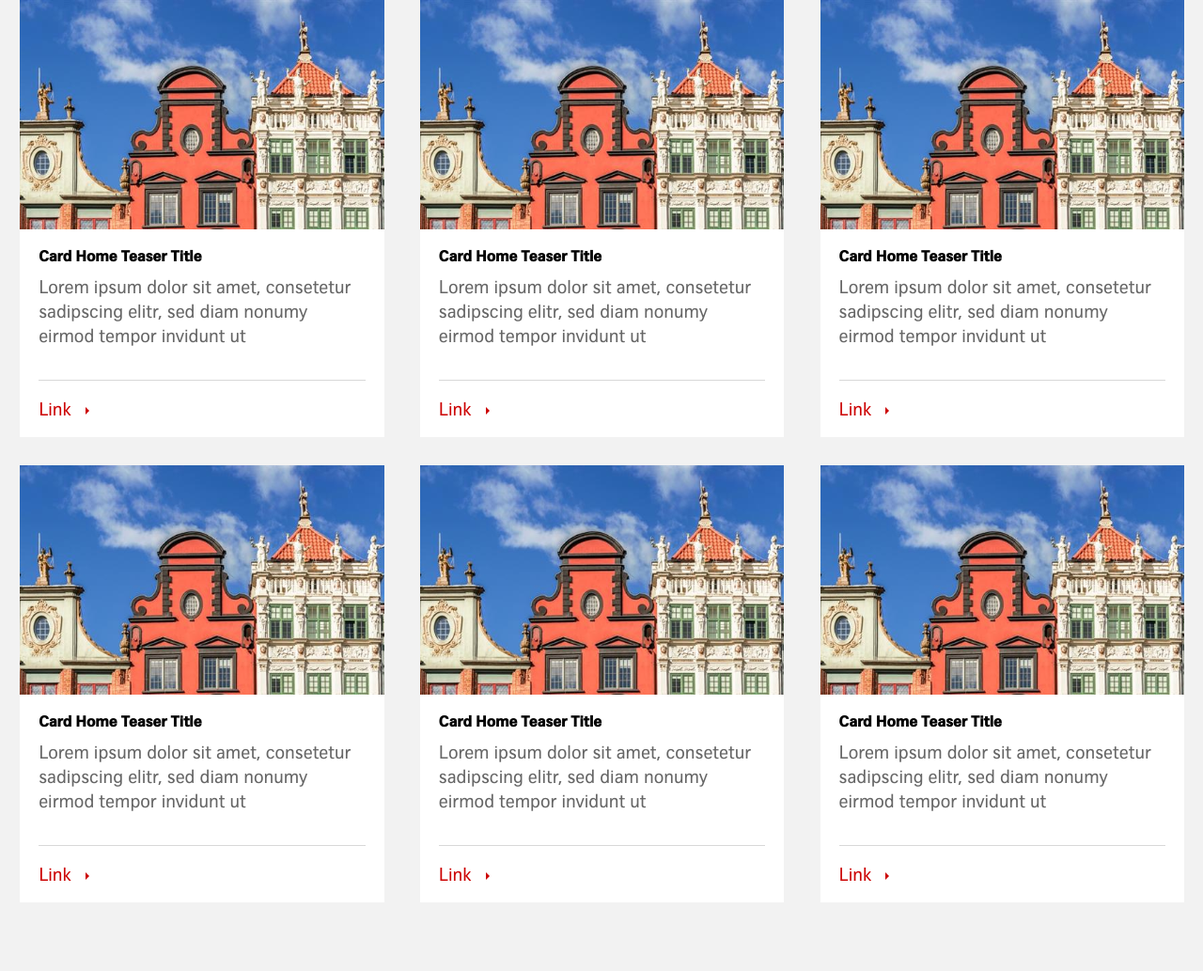
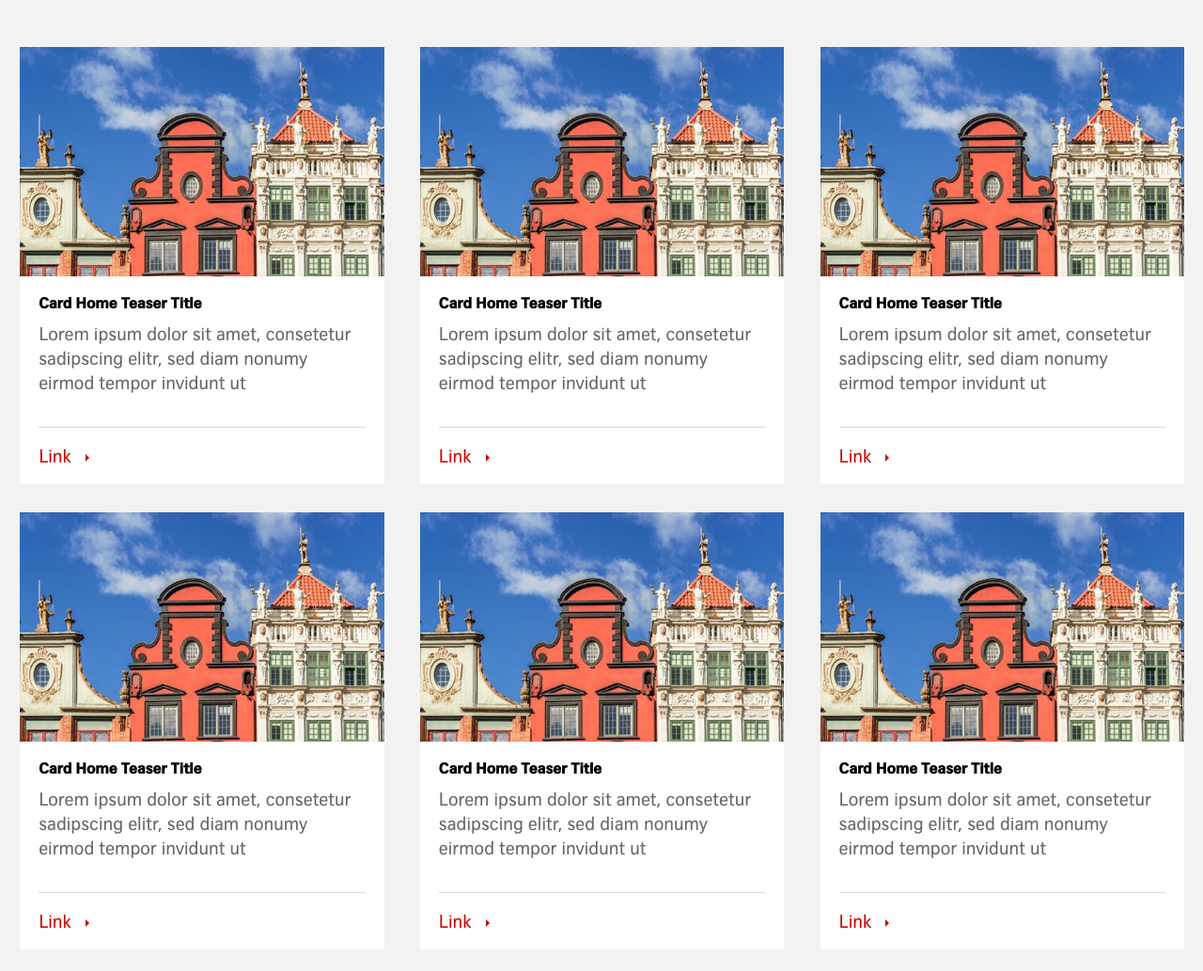
Before and after one commit to benediktgrether/RWD-Swiss, a website: page index.html in a window 1280 px wide. Shown: the top 1033 px of the page at 94% size. Drawn offline with Linux system fonts and the light colour scheme.

Commit message:
Hotfix in Margin-Top Body

```diff
--- a/assets/src/styles/components/_base.sass
+++ b/assets/src/styles/components/_base.sass
@@ -21,6 +21,7 @@ html
 body
     font-family: $fontRegular
     background-color: $lightenGray
+    margin-top: 50px
 
 section
     margin-bottom: 50px
```
Also changed, not shown: assets/dist/css/main.css.
